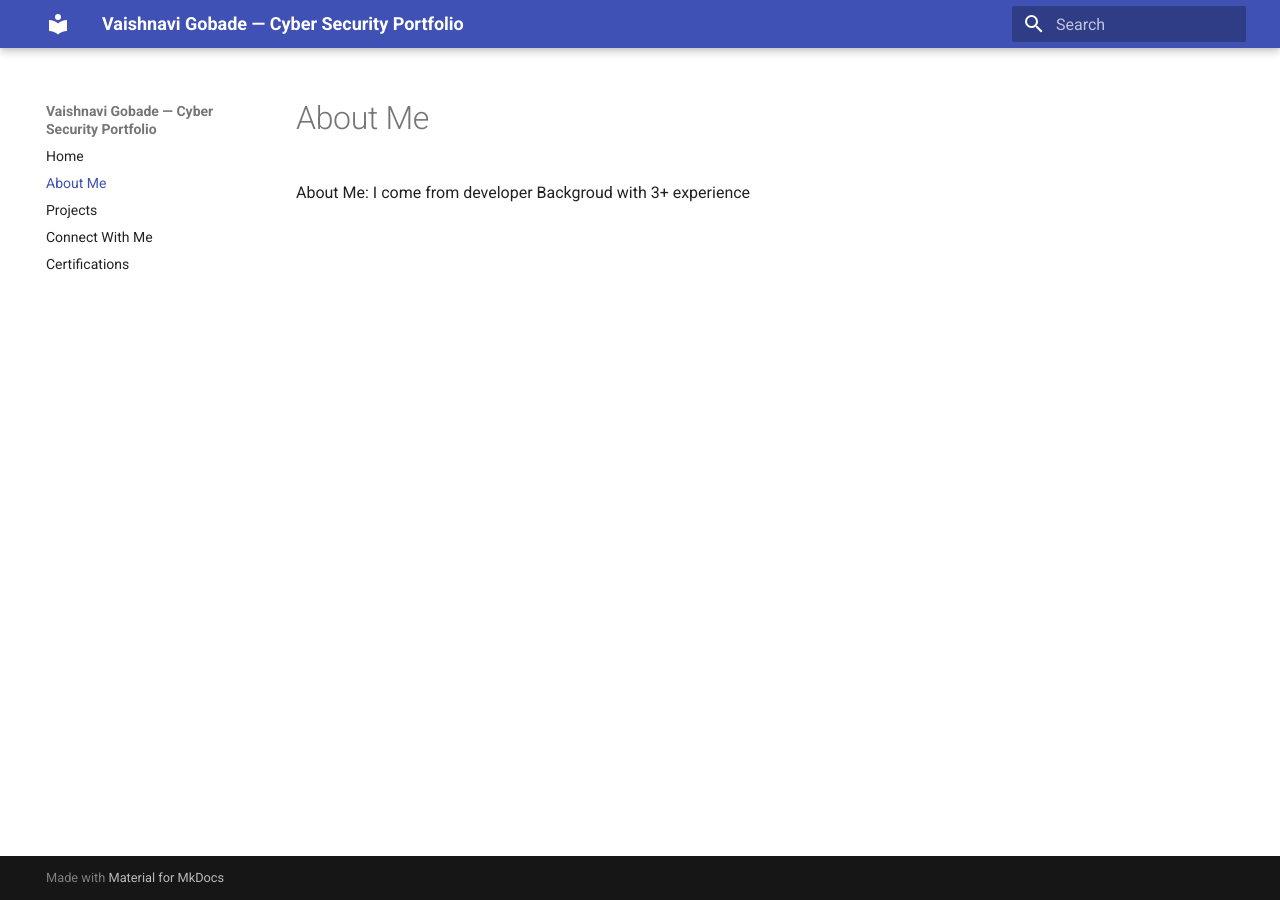
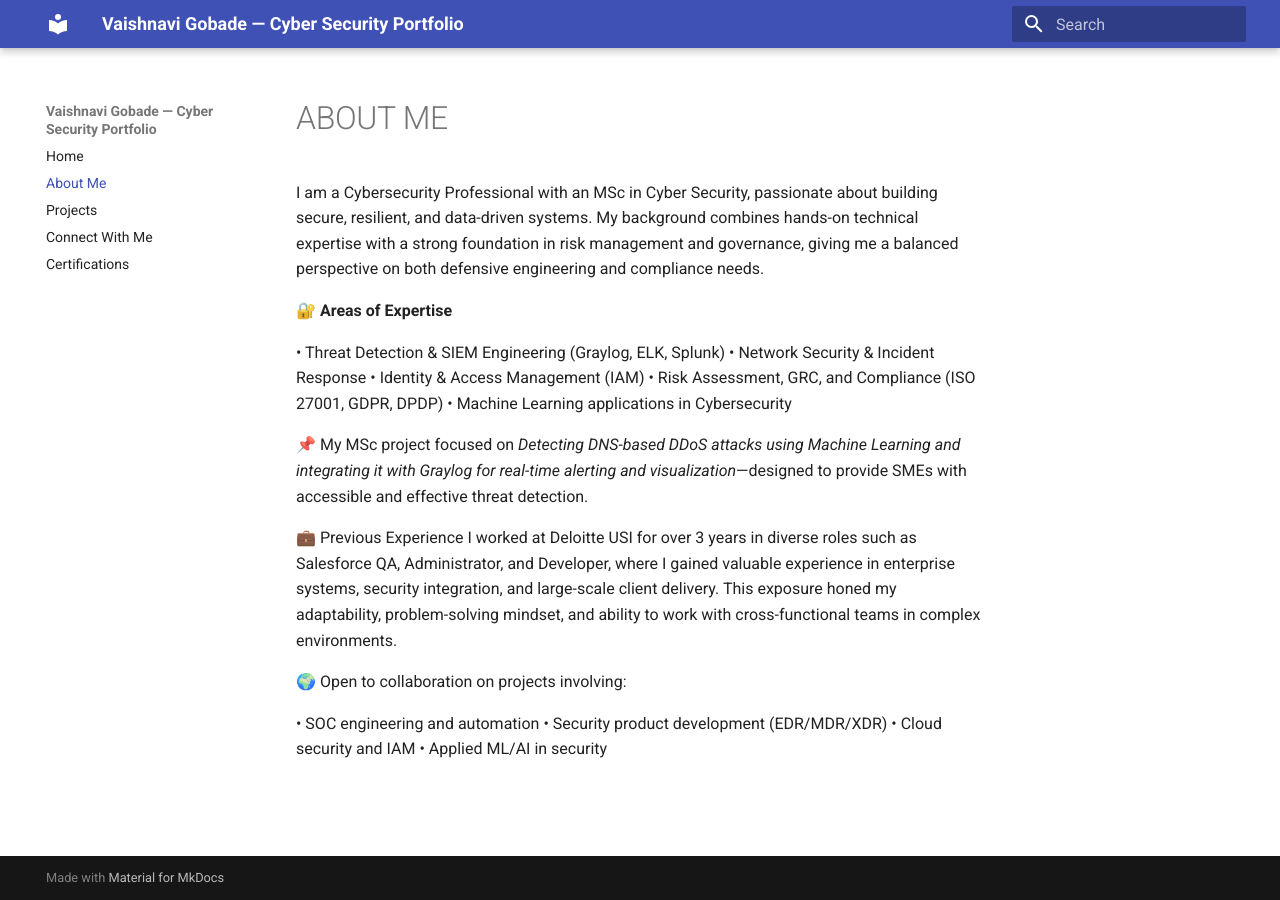
Before and after one commit to GoVaish/Cyber-Portfolio, an MkDocs documentation site: the page built from docs/about.md, in a window 1280 px wide. Built offline with MkDocs 1.6.1 and Material for MkDocs 9.7.7, drawn with Linux system fonts in a browser that asks for light colours.

Commit message:
Update about.md

```diff
--- a/docs/about.md
+++ b/docs/about.md
@@ -1,2 +1,23 @@
-About Me:
-I come from developer Backgroud with 3+ experience
+# ABOUT ME
+
+I am a Cybersecurity Professional with an MSc in Cyber Security, passionate about building secure, resilient, and data-driven systems. My background combines hands-on technical expertise with a strong foundation in risk management and governance, giving me a balanced perspective on both defensive engineering and compliance needs.
+
+**🔐 Areas of Expertise**
+
+• Threat Detection & SIEM Engineering (Graylog, ELK, Splunk)
+• Network Security & Incident Response
+• Identity & Access Management (IAM)
+• Risk Assessment, GRC, and Compliance (ISO 27001, GDPR, DPDP)
+• Machine Learning applications in Cybersecurity
+
+📌 My MSc project focused on *Detecting DNS-based DDoS attacks using Machine Learning and integrating it with Graylog for real-time alerting and visualization*—designed to provide SMEs with accessible and effective threat detection.
+
+💼 Previous Experience
+I worked at Deloitte USI for over 3 years in diverse roles such as Salesforce QA, Administrator, and Developer, where I gained valuable experience in enterprise systems, security integration, and large-scale client delivery. This exposure honed my adaptability, problem-solving mindset, and ability to work with cross-functional teams in complex environments.
+
+🌍 Open to collaboration on projects involving:
+
+• SOC engineering and automation
+• Security product development (EDR/MDR/XDR)
+• Cloud security and IAM
+• Applied ML/AI in security
```
